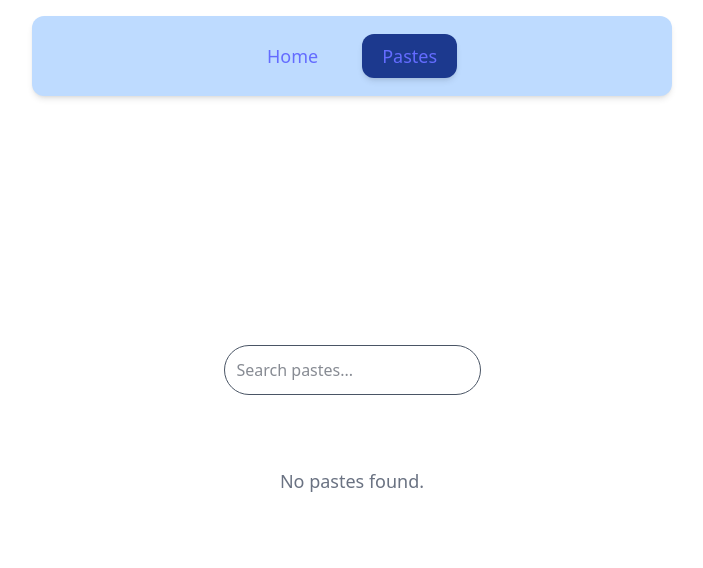
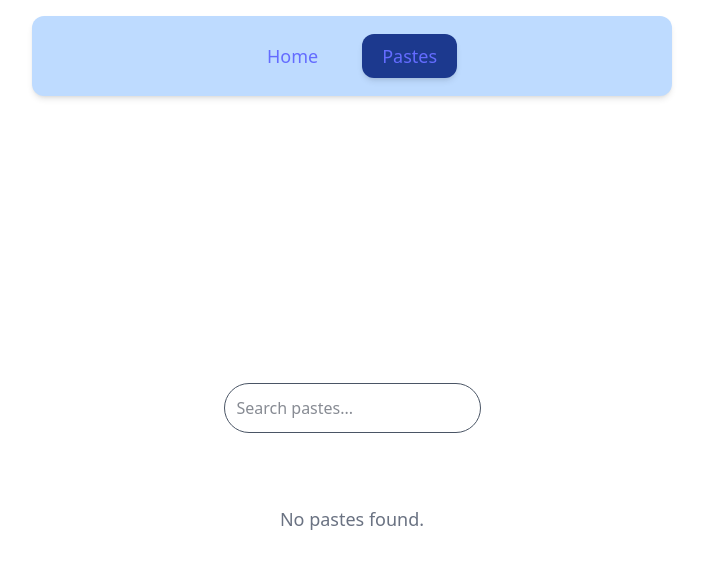
Before and after one commit to Rupesh-Panchal/PasteApp, a React (Vite) app: page /pastes in a window 1280 px wide. Shown: the top 568 px of the page, without its empty margins (288-991 px from the left). Built offline with nearby package versions, Linux system fonts and the light colour scheme.

Commit message:
Initial Setup Complete

```diff
--- a/src/components/Paste.jsx
+++ b/src/components/Paste.jsx
@@ -57,7 +57,7 @@
   };
 
   return (
-    <div className="max-w-4xl mx-auto mt-9 px-4 sm:px-6 lg:px-8 pt-0">
+    <div className="max-w-4xl mx-auto px-4 sm:px-6 lg:px-8 pt-28">
       <input
         type="search"
         placeholder="Search pastes..."
```
